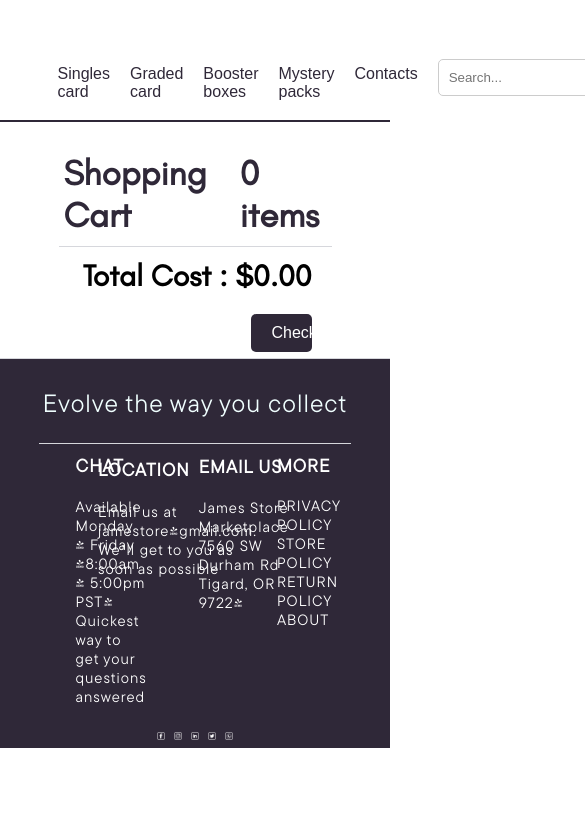
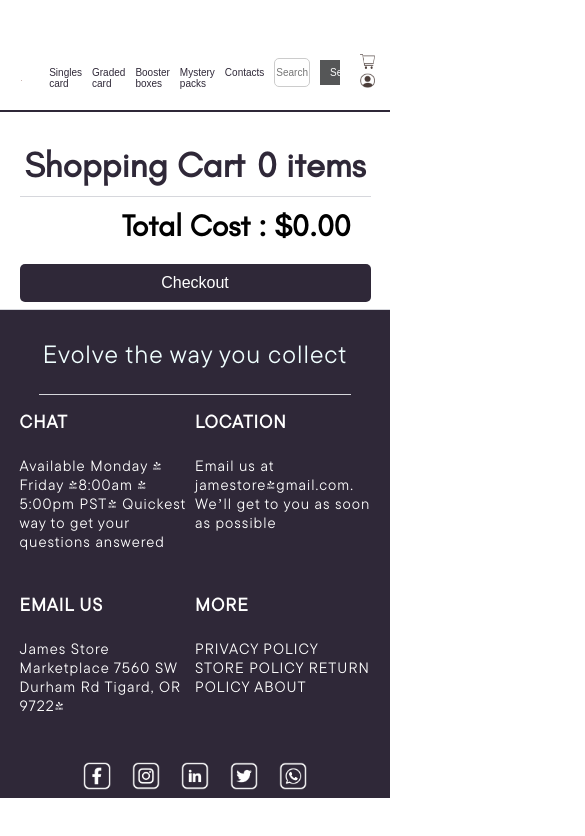
Before and after one commit to Amirularif/OnlineCardShoppingWebsite, a React (Create React App) app: page /cart in a window 390 px wide. Shown: the top 836 px of the page, 585 px wide, since content can reach past the window. Built offline with nearby package versions, Linux system fonts and the light colour scheme.

Commit message:
fixing media queries for screen size 950px

```diff
--- a/src/styles-cart.css
+++ b/src/styles-cart.css
@@ -205,3 +205,51 @@
     border-radius: 5px;
     z-index: 999; /* Ensure the message appears above other elements */
 }
+
+@media (max-width: 850px) {
+    .cart-container {
+      margin-left: 5%;
+      margin-right: 5%;
+    }
+
+    .cart-item {
+      grid-template-columns: 40% 50% 10%;
+      height: auto;
+    }
+
+    .cart-item-image {
+      width: 100%;
+      height: auto;
+      object-fit: cover;
+      margin-left: 0;
+      margin-right: 0;
+      margin-top: 8%;
+      margin-bottom: 8%;
+    }
+
+    .cart-items-name-description {
+      margin-left: 5%;
+      margin-right: 5%;
+    }
+
+    .cart-item-right-container {
+      border-top-right-radius: 0;
+      border-bottom-right-radius: 0;
+    }
+
+    .cart-item-price {
+      margin-top: 0;
+      margin-left: 0;
+      font-size: 30px;
+    }
+
+    .cart-item-remove-button {
+      margin-left: 78%;
+      margin-top: 2%;
+    }
+
+    .cart-total-checkout-btn {
+      width: 100%;
+      margin-right: 0;
+    }
+  }
--- a/src/styles-footer.css
+++ b/src/styles-footer.css
@@ -94,3 +94,28 @@
     margin-left: 3%;
     margin-right: 3%;
 }
+
+@media (max-width: 850px) {
+    .footer-columns {
+      grid-template-columns: 50% 50%;
+      margin-left: 5%;
+      margin-right: 5%;
+    }
+
+    .footer-column {
+      margin-bottom: 20px;
+    }
+
+    .footer-column-description-container {
+      margin-right: 0;
+    }
+
+    .social-icons-container {
+      margin-left: 5%;
+      margin-right: 5%;
+    }
+
+    .social-icons-container .icon {
+      width: 8%;
+    }
+  }
--- a/src/styles-header.css
+++ b/src/styles-header.css
@@ -124,3 +124,110 @@
     top: 55px;
     right: 82px;
 }
+
+@media (max-width: 950px) {
+    .header {
+        display: flex;
+        align-items: center;
+        justify-content:left;
+        background-color: #FFFF;
+        color: #2F2838;
+        padding: 5px 10px;
+        border-bottom: 2px solid #2F2838;
+        height: 100px;
+    }
+
+    .logo-container {
+        width: 150px;
+        height: auto;
+        display: flex;
+        justify-content: center;
+        align-items: center;
+        margin-top: 40px;
+        margin-left: 3%;
+        margin-right: 2%;
+    }
+
+    .logo {
+        width: 100%;
+        height: auto;
+    }
+
+    .menu-container {
+        display: flex;
+        margin-left: 20px;
+        margin-top: 45px;
+    }
+
+    .Link {
+        text-decoration: none;
+        color: inherit;
+    }
+
+    .menu-item {
+        margin-right: 10px;
+        cursor: pointer;
+        scroll-behavior: smooth;
+        text-decoration: none !important;
+        color: #2F2838;
+        font-size: 10px;
+    }
+
+    .search-bar {
+        display: flex;
+        align-items: center;
+        margin-left: auto;
+        margin-top: 35px;
+        margin-right: 10px;
+        width: 200px;
+        height: auto;
+      }
+
+      .search-bar input[type="text"] {
+        padding: 1px;
+        border: 1px solid #ccc;
+        border-radius: 5px;
+        margin-right: 10px;
+        width: 70%;
+        height: 25px;
+        font-size: 10px;
+      }
+
+      .search-bar button {
+        background-color: #555657;
+        color: white;
+        border: none;
+        padding: 5px 10px;
+        cursor: pointer;
+        font-size: 10px;
+        width: 30%;
+        height: 25px;
+      }
+
+      .search-bar button:hover {
+        background-color: #2F2838;
+    }
+
+    .icon-container{
+        margin-top: 35px;
+        margin-right: 5px;
+    }
+
+    .icon-container .icon {
+        width: 15px;
+        height: 15px;
+        margin-left: 10px;
+        cursor: pointer;
+    }
+
+    .cart-indicator {
+        background-color: #2F2838;
+        color: white;
+        font-size: 10px;
+        border-radius: 50%;
+        padding: 2px 6px;
+        position: absolute;
+        top: 55px;
+        right: 82px;
+    }
+  }
--- a/src/styles.css
+++ b/src/styles.css
@@ -307,3 +307,69 @@ button:hover {
     border-radius: 5px;
     z-index: 999; /* Ensure the message appears above other elements */
 }
+
+@media (max-width: 850px) {
+    .autobiography-section {
+      flex-direction: column;
+      align-items: center;
+      height: auto;
+      padding: 20px;
+    }
+
+    .autobiography-text {
+      width: 100%;
+      margin-left: 0;
+    }
+
+    .autobiography-image img {
+      margin-right: 0;
+      margin-top: 20px;
+    }
+
+    .content-container {
+      grid-template-columns: 100%;
+    }
+
+    .filter-container {
+      margin: 20px 0;
+    }
+
+    .card-container {
+      justify-content: center;
+      margin-bottom: 20%;
+    }
+
+    .card {
+      margin: 10px;
+    }
+
+    .card-details {
+      width: 100%;
+      height: auto;
+    }
+
+    .name-container .name {
+      text-align: center;
+    }
+
+    .price-description-stock-container {
+      grid-template-columns: 1fr;
+      height: auto;
+    }
+
+    .description-stock-container .description, .stock {
+      text-align: center;
+    }
+
+    .card-details .price {
+      margin-top: 10px;
+      margin-right: 0;
+      text-align: center;
+    }
+
+    .card-details .addtocartbtn {
+      margin-left: 0;
+      width: 100%; /* Adjusted width for smaller screens */
+      margin-top: 10px;
+    }
+  }
```
